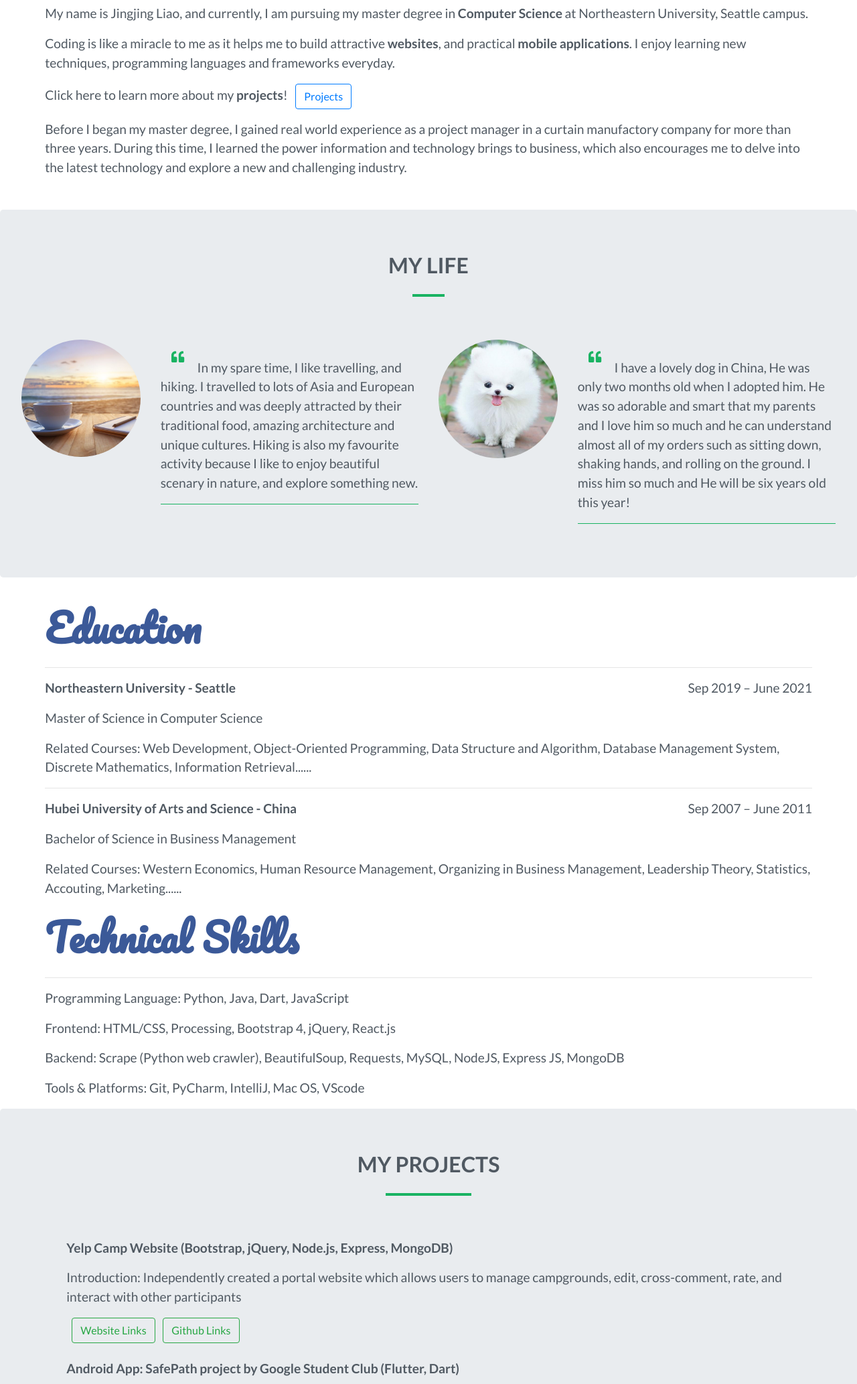
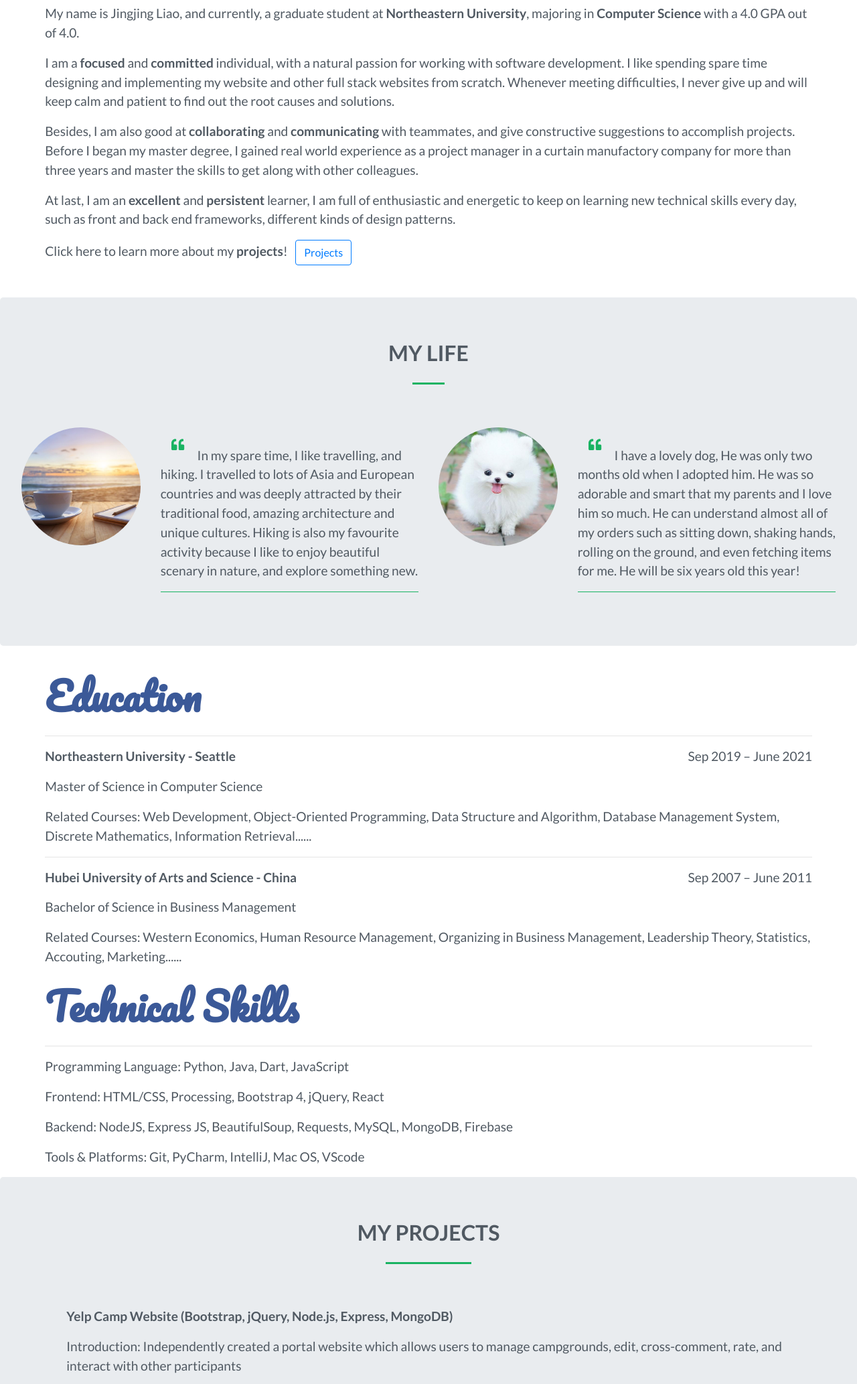
Before and after one commit to jingjingliao/Web_Development, a website: page index.html in a window 1280 px wide. Shown: the part 621-2687 px from the top of the page at 67% size. Drawn offline with nearby package versions, Linux system fonts and the light colour scheme.

Commit message:
make it better

```diff
--- a/index.html
+++ b/index.html
@@ -35,7 +35,7 @@
   </head>
   <body data-spy="scroll" data-target="#navbarResponsive">
     <!-- Start Home Section -->
-    <div id="hmoe">
+    <div id="home">
       <!-- Navigation -->
       <nav class="navbar fixed-top navbar-expand-md navbar-dark bg-dark">
         <a class="navbar-brand" href="#home">JINGJING LIAO</a>
@@ -64,7 +64,7 @@
               <a class="nav-link" href="#aboutMe">ABOUT ME</a>
             </li>
             <li class="nav-item">
-              <a class="nav-link" href="#skills">TECHNICAL SKILLS</a>
+              <a class="nav-link" href="#skills">SKILLS</a>
             </li>
 
             <li class="nav-item">
@@ -143,30 +143,39 @@
     <div id="aboutMe" class="offset">
       <!-- Welcome content -->
 
-      <!-- <div class="text-center">
-        <img
-          style="width: 25rem;"
-          src="./image/photo.jpg"
-          alt=""
-          class="rounded-circle"
-        />
-      </div> -->
       <div class="content">
         <p>
           <span class="styled">Welcome </span>
           <span class="intro"> to my personal website!</span>
         </p>
         <p>
-          My name is Jingjing Liao, and currently, I am pursuing my master
-          degree in
-          <strong>Computer Science</strong> at Northeastern University, Seattle
-          campus.
+          My name is Jingjing Liao, and currently, a graduate student at
+          <strong>Northeastern University</strong>, majoring in
+          <strong>Computer Science</strong> with a 4.0 GPA out of 4.0.
         </p>
         <p>
-          Coding is like a miracle to me as it helps me to build attractive
-          <strong>websites</strong>, and practical
-          <strong>mobile applications</strong>. I enjoy learning new techniques,
-          programming languages and frameworks everyday.
+          I am a <strong>focused</strong> and
+          <strong>committed</strong> individual, with a natural passion for
+          working with software development. I like spending spare time
+          designing and implementing my website and other full stack websites
+          from scratch. Whenever meeting difficulties, I never give up and will
+          keep calm and patient to find out the root causes and solutions.
+        </p>
+
+        <p>
+          Besides, I am also good at <strong>collaborating</strong> and
+          <strong>communicating</strong> with teammates, and give constructive
+          suggestions to accomplish projects. Before I began my master degree, I
+          gained real world experience as a project manager in a curtain
+          manufactory company for more than three years and master the skills to
+          get along with other colleagues.
+        </p>
+
+        <p>
+          At last, I am an <strong>excellent</strong> and
+          <strong>persistent</strong> learner, I am full of enthusiastic and
+          energetic to keep on learning new technical skills every day, such as
+          front and back end frameworks, different kinds of design patterns.
         </p>
 
         <p>
@@ -174,14 +183,6 @@
           <a class="btn btn-outline-primary ml-2" href="#projects" role="button"
             >Projects</a
           >
-        </p>
-
-        <p>
-          Before I began my master degree, I gained real world experience as a
-          project manager in a curtain manufactory company for more than three
-          years. During this time, I learned the power information and
-          technology brings to business, which also encourages me to delve into
-          the latest technology and explore a new and challenging industry.
         </p>
       </div>
       <!-- End Welcome content -->
@@ -220,12 +221,11 @@
               <div class="col-md-8">
                 <blockquote>
                   <i class="fas fa-quote-left"></i>
-                  I have a lovely dog in China, He was only two months old when
-                  I adopted him. He was so adorable and smart that my parents
-                  and I love him so much and he can understand almost all of my
-                  orders such as sitting down, shaking hands, and rolling on the
-                  ground. I miss him so much and He will be six years old this
-                  year!
+                  I have a lovely dog, He was only two months old when I adopted
+                  him. He was so adorable and smart that my parents and I love
+                  him so much. He can understand almost all of my orders such as
+                  sitting down, shaking hands, rolling on the ground, and even
+                  fetching items for me. He will be six years old this year!
                   <hr class="mylife" />
                 </blockquote>
               </div>
@@ -277,11 +277,11 @@
             Programming Language: Python, Java, Dart, JavaScript
           </p>
           <p>
-            Frontend: HTML/CSS, Processing, Bootstrap 4, jQuery, React.js
+            Frontend: HTML/CSS, Processing, Bootstrap 4, jQuery, React
           </p>
           <p>
-            Backend: Scrape (Python web crawler), BeautifulSoup, Requests,
-            MySQL, NodeJS, Express JS, MongoDB
+            Backend: NodeJS, Express JS, BeautifulSoup, Requests, MySQL,
+            MongoDB, Firebase
           </p>
           <p>
             Tools & Platforms: Git, PyCharm, IntelliJ, Mac OS, VScode
@@ -316,12 +316,6 @@
               role="button"
               >Website Links</a
             >
-            <a
-              class="btn btn-outline-success ml-2"
-              href="https://github.com/jingjingliao/Web_Development"
-              role="button"
-              >Github Links</a
-            >
           </section>
           <section class="projectTwo mt-4">
             <p>
@@ -341,12 +335,6 @@
               role="button"
               >Website Links</a
             >
-            <a
-              class="btn btn-outline-success ml-2"
-              href="https://github.com/bryanpei/safepath"
-              role="button"
-              >Github Links</a
-            >
           </section>
           <section class="projectTwo mt-4">
             <p>
@@ -364,13 +352,6 @@
               href="colorGame.html"
               role="button"
               >Website Links</a
-            >
-            <a
-              class="btn btn-outline-success ml-2"
-              href="https://github.com/jingjingliao/Web_Development/tree/master/Color%20Game"
-              role="button"
-              t
-              >Github Links</a
             >
           </section>
           <section class="projectThree mt-4">
@@ -404,7 +385,7 @@
         <div class="row justify-content-center">
           <div class="col-md-5 text-center">
             <p class="footerContent">
-              Jingjing's website, thank you for coming!
+              Jingjing's website, thank you for visiting!
             </p>
 
             <p class="mb-2"><strong>Contact Info</strong></p>
```
